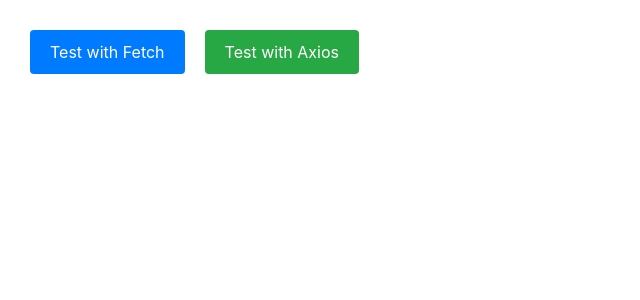
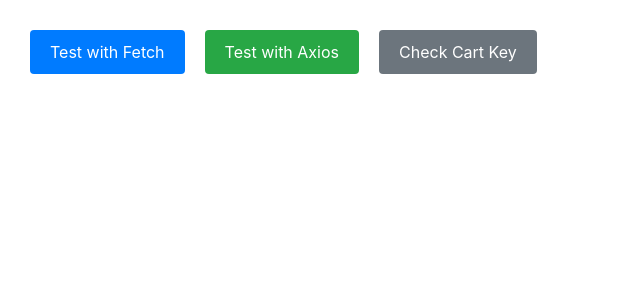
Before and after one commit to ehtishamnaveed/wp-headless-react-app, a React (Create React App) app: page / in a window 1280 px wide. Shown: the top 300 px of the page, without its empty margins (0-640 px from the left). Built offline with nearby package versions, Linux system fonts and the light colour scheme.

Commit message:
new deployement testing update

```diff
--- a/src/App.js
+++ b/src/App.js
@@ -4,34 +4,74 @@
 const ApiTestButtons = () => {
 
   const handleFetchRequest = () => {
-    fetch('https://8c75d06d5500.ngrok-free.app/api/cart/add-item', {
+    // Get existing cart_key from sessionStorage
+    const existingCartKey = sessionStorage.getItem('cart_key');
+
+    const requestBody = {
+      "id": "52",
+      "quantity": "10"
+    };
+
+    // Add cart_key to request if it exists
+    if (existingCartKey) {
+      requestBody.cart_key = existingCartKey;
+    }
+
+    fetch('https://36934f339448.ngrok-free.app/api/cart/add-item', {
       method: 'POST',
       headers: {
         'Content-Type': 'application/json',
       },
-      credentials: 'include',
-      body: JSON.stringify({
-        "id": "52",
-      "quantity": "10"
-      })
+      body: JSON.stringify(requestBody)
     })
     .then(response => response.json())
-    .then(data => console.log('Fetch response:', data))
+    .then(data => {
+      console.log('Fetch response:', data);
+
+      // Store cart_key if returned from server
+      if (data.cart_key || data.result?.cart_key) {
+        const cartKey = data.cart_key || data.result?.cart_key;
+        sessionStorage.setItem('cart_key', cartKey);
+        console.log('Cart key stored:', cartKey);
+      }
+    })
     .catch(error => console.error('Fetch error:', error));
   };
 
   const handleAxiosRequest = () => {
-    axios.post('https://8c75d06d5500.ngrok-free.app/api/cart/add-item', {
+    const existingCartKey = sessionStorage.getItem('cart_key');
+
+    const requestBody = {
       "id": "52",
       "quantity": "10"
-    }, {
+    };
+
+    if (existingCartKey) {
+      requestBody.cart_key = existingCartKey;
+    }
+
+    axios.post('https://36934f339448.ngrok-free.app/api/cart/add-item', requestBody, {
       headers: {
         'Content-Type': 'application/json',
-      },
-      credentials: 'include',
+      }
     })
-    .then(response => console.log('Axios response:', response.data))
+    .then(response => {
+      console.log('Axios response:', response.data);
+
+      // Store cart_key if returned from server
+      if (response.data.cart_key || response.data.result?.cart_key) {
+        const cartKey = response.data.cart_key || response.data.result?.cart_key;
+        sessionStorage.setItem('cart_key', cartKey);
+        console.log('Cart key stored:', cartKey);
+      }
+    })
     .catch(error => console.error('Axios error:', error));
+  };
+
+  // Helper function to check current cart_key
+  const checkCartKey = () => {
+    const cartKey = sessionStorage.getItem('cart_key');
+    console.log('Current cart_key:', cartKey || 'None');
   };
 
   return (
@@ -65,6 +105,21 @@
       >
         Test with Axios
       </button>
+
+      <button
+        onClick={checkCartKey}
+        style={{
+          margin: '10px',
+          padding: '10px 20px',
+          backgroundColor: '#6c757d',
+          color: 'white',
+          border: 'none',
+          borderRadius: '4px',
+          cursor: 'pointer'
+        }}
+      >
+        Check Cart Key
+      </button>
     </div>
   );
 };
```
Also changed, not shown: 7 other files (tests, documents, lock files or other folders).
